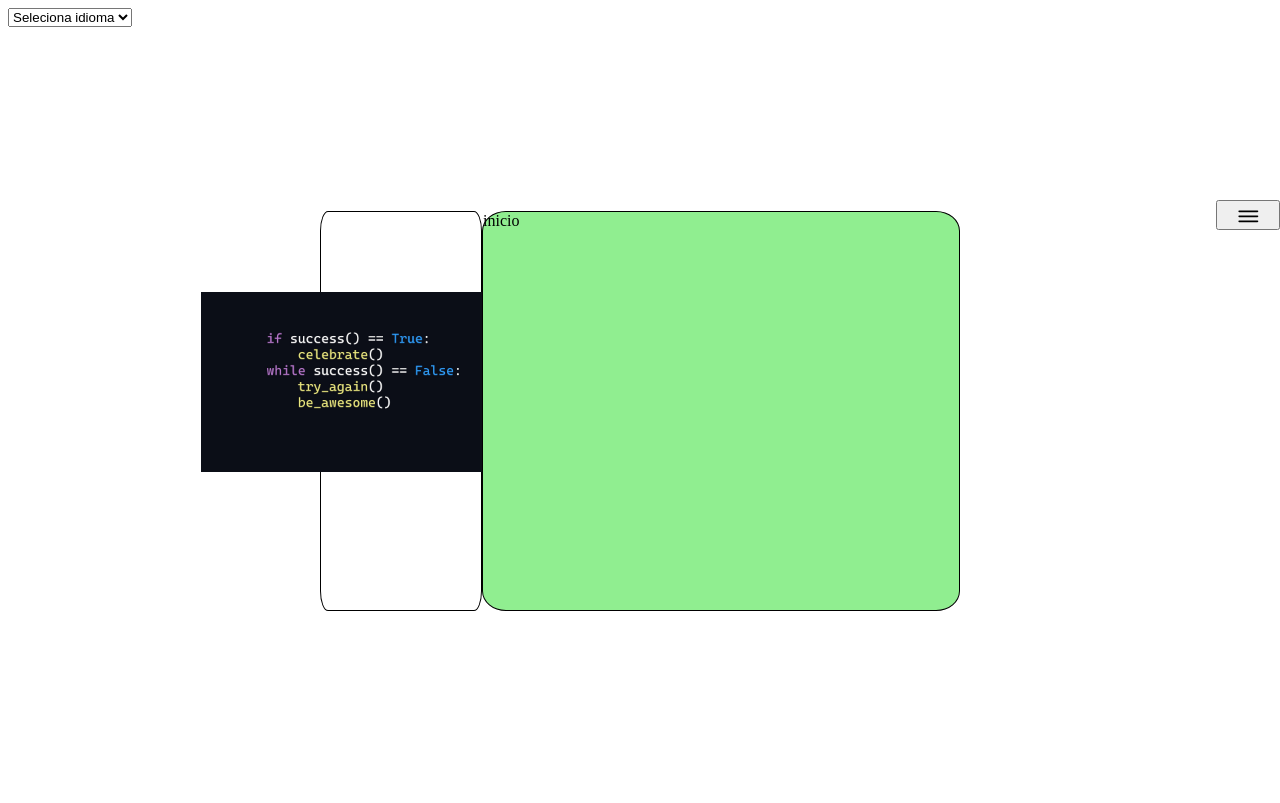
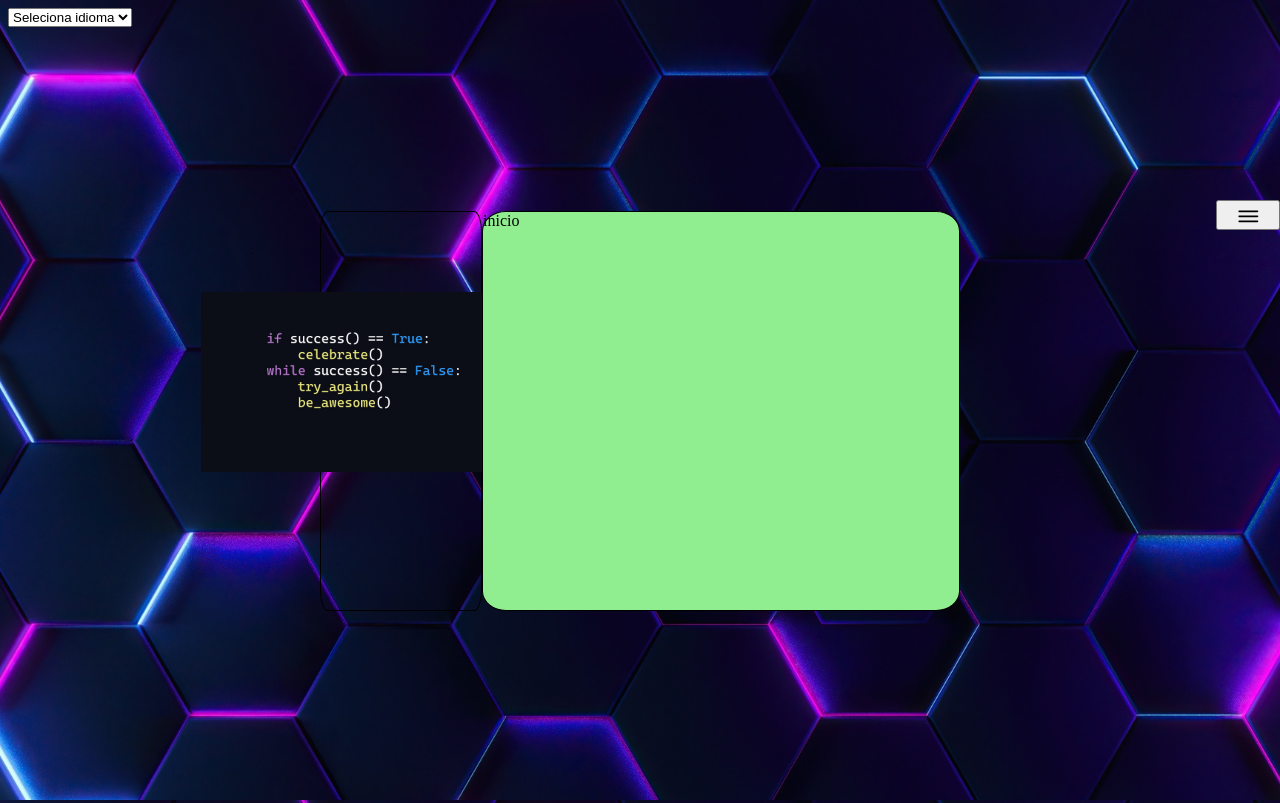
Before and after one commit to N1kf3/Portafolio, a plain HTML site: page index.html in a window 1280 px wide. Drawn offline with nearby package versions, Linux system fonts and the light colour scheme.

Commit message:
Update cuerpo.css

```diff
--- a/styles/cuerpo.css
+++ b/styles/cuerpo.css
@@ -1,5 +1,5 @@
 body{
-    /* background: url(../img/pic.jpg) no-repeat center center fixed ; */
+     background: url(../img/pic.jpg) no-repeat center center fixed ;
     -webkit-background-size: cover;
     -moz-background-size: cover;
     -o-background-size: cover;
```
